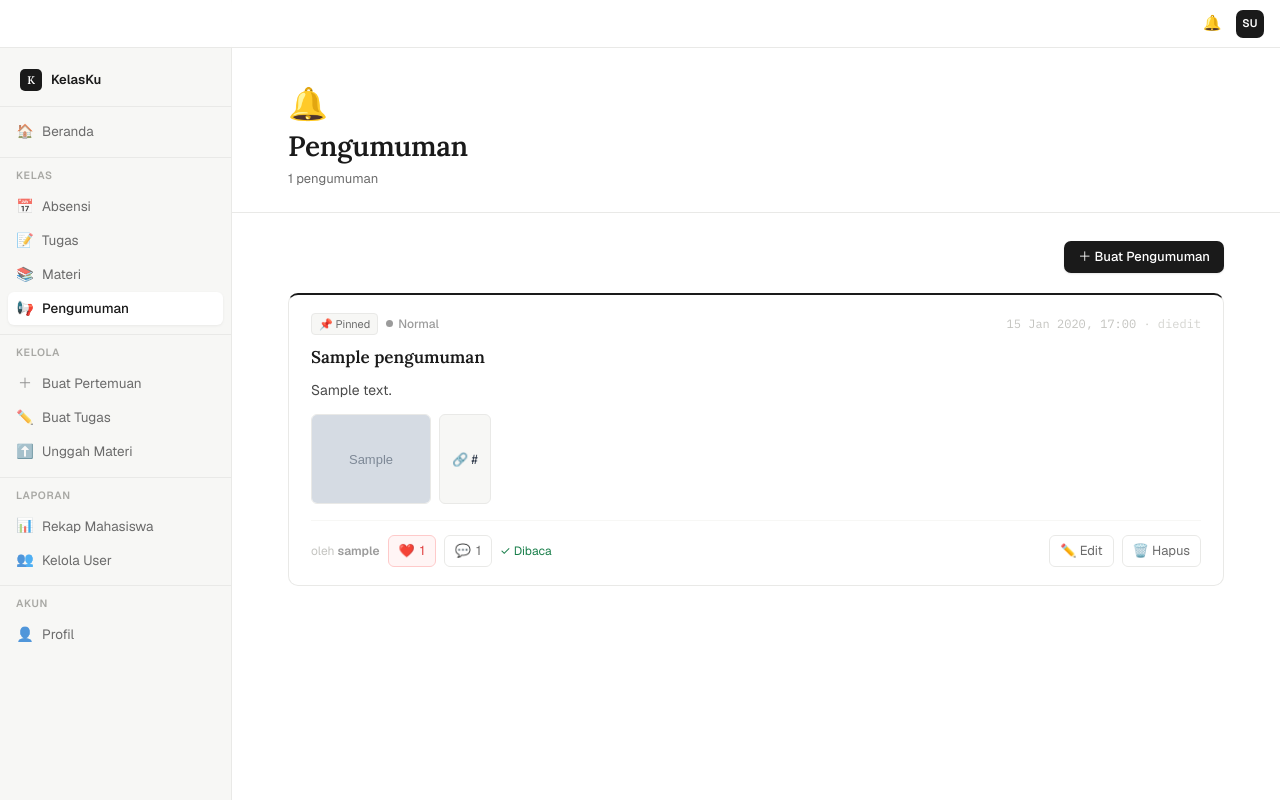
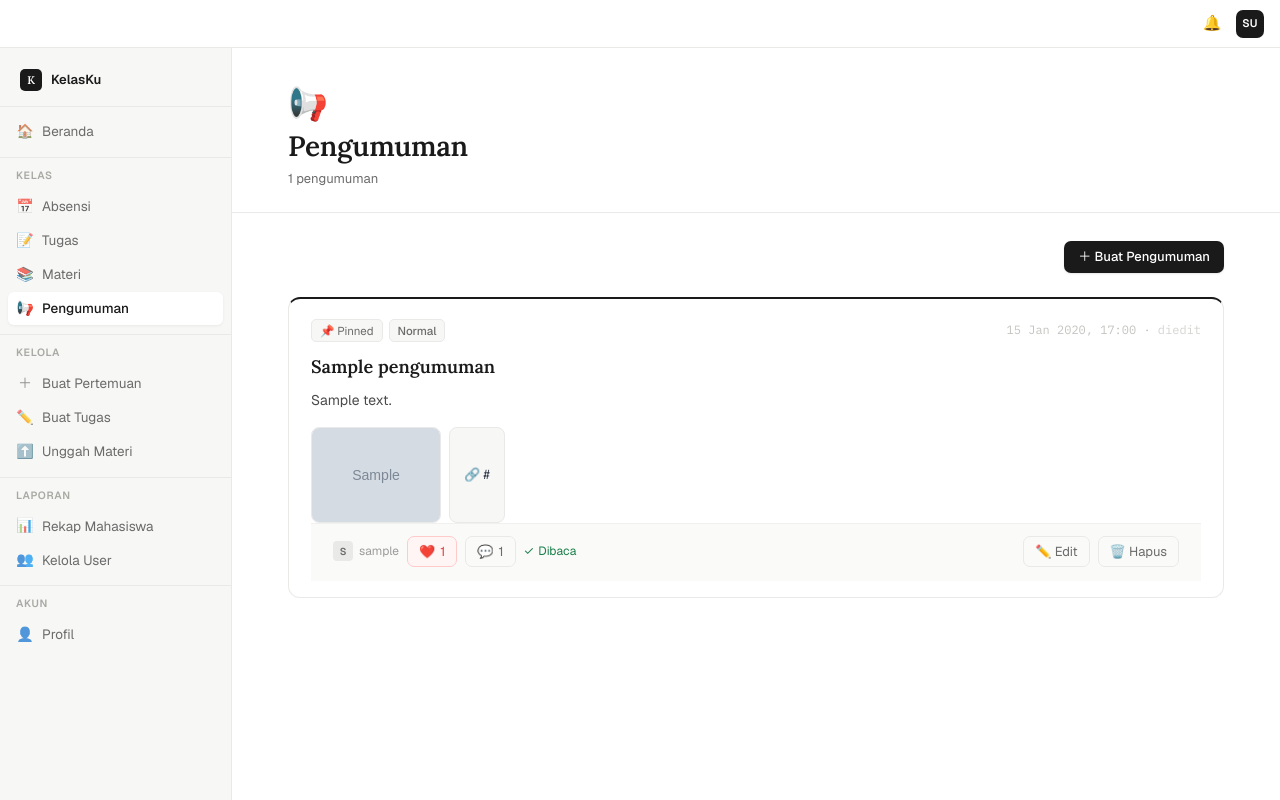
Before and after one commit to Mogu2709/dashboard-kelas, a Django app: page /absensi/pengumuman/ in a window 1280 px wide. Run offline with Django 5.2, Linux system fonts and the light colour scheme; a user stored in the database is signed in; tables that the repository leaves empty hold one stand-in row (values such as "Sample post"); grey boxes marked "Sample" are stand-in pictures; some libraries are stand-ins or nearby versions.

Commit message:
update tampilan pengumuman

```diff
--- a/templates/pengumuman_list.html
+++ b/templates/pengumuman_list.html
@@ -6,48 +6,53 @@
     /* ── Card ── */
     .p-card {
         border: 1px solid #e9e9e7;
-        border-radius: 10px;
+        border-radius: 12px;
         background: white;
-        transition: border-color 0.15s;
+        transition: border-color 0.15s, box-shadow 0.15s;
         overflow: hidden;
     }
-    .p-card:hover { border-color: #d4d4d0; }
+    .p-card:hover { border-color: #d4d4d0; box-shadow: 0 2px 12px rgba(0,0,0,0.05); }
     .p-card.unread { border-left: 3px solid #1a1a1a; }
     .p-card.pinned-card { border-top: 2px solid #1a1a1a; }
 
-    /* ── Prioritas ── */
-    .dot { width:7px;height:7px;border-radius:50%;display:inline-block;flex-shrink:0; }
-    .dot-normal { background:#9b9b9b; }
-    .dot-penting { background:#d97706; }
-    .dot-urgent  { background:#dc2626; }
+    /* ── Prioritas badge ── */
+    .badge-prioritas {
+        display: inline-flex; align-items: center; gap: 5px;
+        padding: 2px 8px; border-radius: 5px; font-size: 11.5px; font-weight: 500;
+    }
+    .badge-normal  { background: #f7f7f5; color: #6b6b6b; border: 1px solid #e9e9e7; }
+    .badge-penting { background: #fffbeb; color: #b45309; border: 1px solid #fde68a; }
+    .badge-urgent  { background: #fef2f2; color: #b91c1c; border: 1px solid #fecaca; }
+    .badge-new     { background: #1a1a1a; color: white; padding: 2px 8px; border-radius: 5px; font-size: 11px; font-weight: 600; }
+    .badge-pinned  { background: #f7f7f5; color: #6b6b6b; border: 1px solid #e9e9e7; padding: 2px 8px; border-radius: 5px; font-size: 11.5px; }
 
     /* ── Attachments ── */
-    .attach-grid { display:flex;flex-wrap:wrap;gap:8px;margin-top:12px; }
+    .attach-grid { display:flex;flex-wrap:wrap;gap:8px;margin-top:14px; }
     .attach-img {
-        width:120px;height:90px;object-fit:cover;border-radius:6px;
-        border:1px solid #e9e9e7;cursor:pointer;transition:opacity 0.15s;
+        width:130px;height:96px;object-fit:cover;border-radius:8px;
+        border:1px solid #e9e9e7;cursor:pointer;transition:opacity 0.15s, transform 0.15s;
     }
-    .attach-img:hover { opacity:0.85; }
+    .attach-img:hover { opacity:0.85; transform: scale(1.02); }
     .attach-video {
-        width:100%;max-width:480px;border-radius:8px;
+        width:100%;max-width:500px;border-radius:10px;
         border:1px solid #e9e9e7;
     }
     .attach-file {
         display:inline-flex;align-items:center;gap:8px;
-        padding:8px 12px;border:1px solid #e9e9e7;border-radius:6px;
+        padding:8px 14px;border:1px solid #e9e9e7;border-radius:8px;
         font-size:13px;color:#374151;text-decoration:none;
-        background:#f7f7f5;transition:background 0.1s;
+        background:#f7f7f5;transition:background 0.1s, border-color 0.1s;
     }
-    .attach-file:hover { background:#efefed; }
+    .attach-file:hover { background:#efefed; border-color: #d4d4d0; }
     .yt-embed {
-        width:100%;max-width:480px;aspect-ratio:16/9;
-        border-radius:8px;border:none;
+        width:100%;max-width:500px;aspect-ratio:16/9;
+        border-radius:10px;border:none;
     }
 
     /* ── Like ── */
     .like-btn {
         display:inline-flex;align-items:center;gap:5px;
-        padding:5px 10px;border-radius:6px;border:1px solid #e9e9e7;
+        padding:5px 11px;border-radius:7px;border:1px solid #e9e9e7;
         background:none;cursor:pointer;font-size:13px;color:#6b6b6b;
         font-family:'Geist',sans-serif;transition:all 0.15s;
     }
@@ -57,31 +62,51 @@
     /* ── Action btns ── */
     .action-btn {
         display:inline-flex;align-items:center;gap:5px;
-        padding:5px 10px;border-radius:6px;border:1px solid #e9e9e7;
+        padding:5px 11px;border-radius:7px;border:1px solid #e9e9e7;
         background:none;cursor:pointer;font-size:13px;color:#6b6b6b;
         font-family:'Geist',sans-serif;transition:all 0.15s;text-decoration:none;
     }
-    .action-btn:hover { background:#f7f7f5;color:#1a1a1a; }
+    .action-btn:hover { background:#f7f7f5;color:#1a1a1a; border-color:#d4d4d0; }
     .action-btn.danger:hover { background:#fef2f2;border-color:#fecaca;color:#e03e3e; }
 
+    /* ── Card footer actions ── */
+    .card-footer {
+        display:flex; align-items:center; gap:8px; flex-wrap:wrap;
+        padding: 12px 22px 14px;
+        border-top: 1px solid #f0f0ee;
+        background: #fafaf8;
+    }
+    .card-footer-right { margin-left: auto; display:flex; gap:8px; align-items:center; }
+
+    /* ── Author chip ── */
+    .author-chip {
+        display: inline-flex; align-items: center; gap: 6px;
+        font-size: 12px; color: #9b9b9b;
+    }
+    .author-avatar {
+        width: 20px; height: 20px; border-radius: 4px;
+        background: #e9e9e7; color: #6b6b6b;
+        display: flex; align-items: center; justify-content: center;
+        font-size: 10px; font-weight: 700;
+    }
+
     /* ── Comments ── */
-    .comment-section { border-top:1px solid #f7f7f5;padding:16px 22px;background:#fafaf8; }
-    .comment-item {
-        display:flex;gap:10px;margin-bottom:14px;
+    .comment-section {
+        border-top: 1px solid #f0f0ee;
+        padding: 16px 22px 20px;
+        background: #fafaf8;
     }
+    .comment-item { display:flex;gap:10px;margin-bottom:14px; }
     .comment-avatar {
-        width:28px;height:28px;border-radius:6px;background:#1a1a1a;
+        width:28px;height:28px;border-radius:7px;background:#1a1a1a;
         color:white;display:flex;align-items:center;justify-content:center;
         font-size:11px;font-weight:700;flex-shrink:0;
-        font-family:'Lora',serif;
     }
     .comment-bubble {
         flex:1;background:white;border:1px solid #e9e9e7;
-        border-radius:8px;padding:10px 14px;
+        border-radius:9px;padding:10px 14px;
     }
-    .comment-bubble.reply-bubble {
-        background:#f7f7f5;
-    }
+    .comment-bubble.reply-bubble { background:#f7f7f5; border-color:#efefed; }
     .reply-thread { margin-left:38px;margin-top:8px; }
     .comment-input {
         width:100%;border:1px solid #e9e9e7;border-radius:8px;
@@ -89,31 +114,41 @@
         font-family:'Geist',sans-serif;color:#1a1a1a;
         transition:border-color 0.15s;background:white;
     }
-    .comment-input:focus { border-color:#1a1a1a;box-shadow:0 0 0 2px rgba(26,26,26,0.06); }
+    .comment-input:focus { border-color:#1a1a1a;box-shadow:0 0 0 3px rgba(26,26,26,0.06); }
     .send-btn {
         padding:7px 14px;background:#1a1a1a;color:white;border:none;
-        border-radius:6px;font-size:13px;cursor:pointer;font-family:'Geist',sans-serif;
-        transition:background 0.15s;
+        border-radius:7px;font-size:13px;cursor:pointer;font-family:'Geist',sans-serif;
+        transition:background 0.15s; white-space:nowrap;
     }
     .send-btn:hover { background:#333; }
 
     /* ── Lightbox ── */
     .lightbox {
-        display:none;position:fixed;inset:0;background:rgba(0,0,0,0.85);
+        display:none;position:fixed;inset:0;background:rgba(0,0,0,0.88);
         z-index:9999;align-items:center;justify-content:center;
     }
     .lightbox.open { display:flex; }
-    .lightbox img { max-width:90vw;max-height:90vh;border-radius:8px; }
+    .lightbox img { max-width:90vw;max-height:90vh;border-radius:10px; }
     .lightbox-close {
-        position:absolute;top:20px;right:28px;color:white;font-size:28px;
-        cursor:pointer;opacity:0.7;transition:opacity 0.15s;
+        position:absolute;top:20px;right:28px;color:white;font-size:26px;
+        cursor:pointer;opacity:0.6;transition:opacity 0.15s;background:none;border:none;
+        font-family:'Geist',sans-serif; width:36px;height:36px;
+        display:flex;align-items:center;justify-content:center;
+        border-radius:8px;
     }
-    .lightbox-close:hover { opacity:1; }
+    .lightbox-close:hover { opacity:1; background:rgba(255,255,255,0.1); }
+
+    /* ── Empty state ── */
+    .empty-state {
+        text-align:center; padding:64px 40px;
+        border: 1px dashed #e9e9e7; border-radius:12px;
+        color: #9b9b9b;
+    }
 </style>
 
 <!-- Header -->
 <div class="page-header fade">
-    <span class="page-emoji">🔔</span>
+    <span class="page-emoji">📢</span>
     <h1 class="page-title">Pengumuman</h1>
     <p class="page-subtitle">
         {% if belum_dibaca > 0 %}<span style="color:#e03e3e;font-weight:500;">{{ belum_dibaca }} belum dibaca</span> · {% endif %}
@@ -124,7 +159,7 @@
 <div class="page-content">
 
     <!-- Toolbar -->
-    <div style="display:flex;align-items:center;justify-content:space-between;margin-bottom:20px;flex-wrap:wrap;gap:10px;" class="fade fade-1">
+    <div style="display:flex;align-items:center;justify-content:space-between;margin-bottom:24px;flex-wrap:wrap;gap:10px;" class="fade fade-1">
         <div>
             {% if belum_dibaca > 0 %}
             <a href="{% url 'tandai_semua_dibaca' %}" class="btn btn-secondary" style="font-size:13px;">✓ Tandai Semua Dibaca</a>
@@ -136,36 +171,40 @@
     </div>
 
     <!-- List -->
-    <div style="display:flex;flex-direction:column;gap:12px;" class="fade fade-2">
+    <div style="display:flex;flex-direction:column;gap:14px;" class="fade fade-2">
     {% for p in pengumuman_list %}
     <div class="p-card {% if p.id not in dibaca_ids %}unread{% endif %} {% if p.pinned %}pinned-card{% endif %}" id="post-{{ p.id }}">
 
         <!-- Body -->
-        <div style="padding:18px 22px;">
+        <div style="padding:20px 22px 16px;">
 
-            <!-- Meta -->
-            <div style="display:flex;align-items:center;gap:8px;margin-bottom:10px;flex-wrap:wrap;">
-                {% if p.pinned %}<span style="font-size:11px;color:#6b6b6b;background:#f7f7f5;border:1px solid #e9e9e7;padding:2px 7px;border-radius:4px;">📌 Pinned</span>{% endif %}
-                <span style="display:inline-flex;align-items:center;gap:5px;font-size:12px;font-weight:500;">
-                    <span class="dot dot-{{ p.prioritas }}"></span>
-                    {% if p.prioritas == 'urgent' %}<span style="color:#dc2626;">Urgent</span>
-                    {% elif p.prioritas == 'penting' %}<span style="color:#d97706;">Penting</span>
-                    {% else %}<span style="color:#9b9b9b;">Normal</span>{% endif %}
-                </span>
+            <!-- Meta row -->
+            <div style="display:flex;align-items:center;gap:6px;margin-bottom:12px;flex-wrap:wrap;">
+                {% if p.pinned %}<span class="badge-pinned">📌 Pinned</span>{% endif %}
+
+                {% if p.prioritas == 'urgent' %}
+                <span class="badge-prioritas badge-urgent">🔴 Urgent</span>
+                {% elif p.prioritas == 'penting' %}
+                <span class="badge-prioritas badge-penting">🟡 Penting</span>
+                {% else %}
+                <span class="badge-prioritas badge-normal">Normal</span>
+                {% endif %}
+
                 {% if p.id not in dibaca_ids %}
-                <span style="font-size:11px;font-weight:600;background:#1a1a1a;color:white;padding:2px 7px;border-radius:4px;">Baru</span>
+                <span class="badge-new">Baru</span>
                 {% endif %}
+
                 <span style="font-size:12px;color:#c4c4c0;font-family:'IBM Plex Mono',monospace;margin-left:auto;">
                     {{ p.dibuat_pada|date:"d M Y, H:i" }}
-                    {% if p.is_edited %}<span style="color:#d4d4d0;"> · diedit</span>{% endif %}
+                    {% if p.is_edited %} · <span style="color:#d4d4d0;">diedit</span>{% endif %}
                 </span>
             </div>
 
             <!-- Title -->
-            <div style="font-size:17px;font-weight:600;color:#1a1a1a;margin-bottom:8px;font-family:'Lora',serif;">{{ p.judul }}</div>
+            <div style="font-size:18px;font-weight:600;color:#1a1a1a;margin-bottom:9px;font-family:'Lora',serif;line-height:1.4;">{{ p.judul }}</div>
 
             <!-- Isi -->
-            <div style="font-size:14px;color:#4b4b4b;line-height:1.7;white-space:pre-line;margin-bottom:12px;">{{ p.isi }}</div>
+            <div style="font-size:14px;color:#4b4b4b;line-height:1.75;white-space:pre-line;">{{ p.isi }}</div>
 
             <!-- Attachments -->
             {% if p.attachments.all or p.embed_url %}
@@ -205,8 +244,11 @@
             {% endif %}
 
             <!-- Footer actions -->
-            <div style="display:flex;align-items:center;gap:8px;margin-top:16px;flex-wrap:wrap;padding-top:14px;border-top:1px solid #f7f7f5;">
-                <span style="font-size:12px;color:#c4c4c0;">oleh <strong style="color:#9b9b9b;">{{ p.dibuat_oleh.username }}</strong></span>
+            <div class="card-footer">
+                <div class="author-chip">
+                    <div class="author-avatar">{{ p.dibuat_oleh.username|slice:":1"|upper }}</div>
+                    <span>{{ p.dibuat_oleh.username }}</span>
+                </div>
 
                 <!-- Like -->
                 <button class="like-btn {% if p.id in liked_ids %}liked{% endif %}"
@@ -224,15 +266,19 @@
                 {% if p.id not in dibaca_ids %}
                 <a href="{% url 'tandai_dibaca' p.id %}" class="action-btn">✓ Tandai Dibaca</a>
                 {% else %}
-                <span style="font-size:12px;color:#1a7f4b;">✓ Dibaca</span>
+                <span style="font-size:12px;color:#1a7f4b;display:inline-flex;align-items:center;gap:4px;">
+                    <span>✓</span> Dibaca
+                </span>
                 {% endif %}
 
                 {% if user.is_superuser %}
-                <a href="{% url 'edit_pengumuman' p.id %}" class="action-btn" style="margin-left:auto;">✏️ Edit</a>
-                <form method="post" action="{% url 'hapus_pengumuman' p.id %}" style="display:inline;" onsubmit="return confirm('Hapus pengumuman ini?')">
-                    {% csrf_token %}
-                    <button type="submit" class="action-btn danger">🗑️ Hapus</button>
-                </form>
+                <div class="card-footer-right">
+                    <a href="{% url 'edit_pengumuman' p.id %}" class="action-btn">✏️ Edit</a>
+                    <form method="post" action="{% url 'hapus_pengumuman' p.id %}" style="display:inline;" onsubmit="return confirm('Hapus pengumuman ini?')">
+                        {% csrf_token %}
+                        <button type="submit" class="action-btn danger">🗑️ Hapus</button>
+                    </form>
+                </div>
                 {% endif %}
             </div>
         </div>
@@ -314,9 +360,9 @@
 
     </div>
     {% empty %}
-    <div style="text-align:center;padding:56px;border:1px solid #e9e9e7;border-radius:10px;color:#9b9b9b;">
-        <div style="font-size:32px;margin-bottom:10px;">🔔</div>
-        <div style="font-size:14px;font-weight:500;color:#6b6b6b;margin-bottom:4px;">Belum ada pengumuman</div>
+    <div class="empty-state">
+        <div style="font-size:36px;margin-bottom:12px;">📢</div>
+        <div style="font-size:15px;font-weight:600;color:#4b4b4b;margin-bottom:6px;">Belum ada pengumuman</div>
         <div style="font-size:13px;">Pengumuman dari ketua kelas akan muncul di sini</div>
     </div>
     {% endfor %}
@@ -325,8 +371,8 @@
 
 <!-- Lightbox -->
 <div class="lightbox" id="lightbox" onclick="closeLightbox()">
-    <span class="lightbox-close" onclick="closeLightbox()">✕</span>
-    <img src="" id="lightbox-img" alt="">
+    <button class="lightbox-close" onclick="closeLightbox()">✕</button>
+    <img src="" id="lightbox-img" alt="" onclick="event.stopPropagation()">
 </div>
 
 <script>
```
